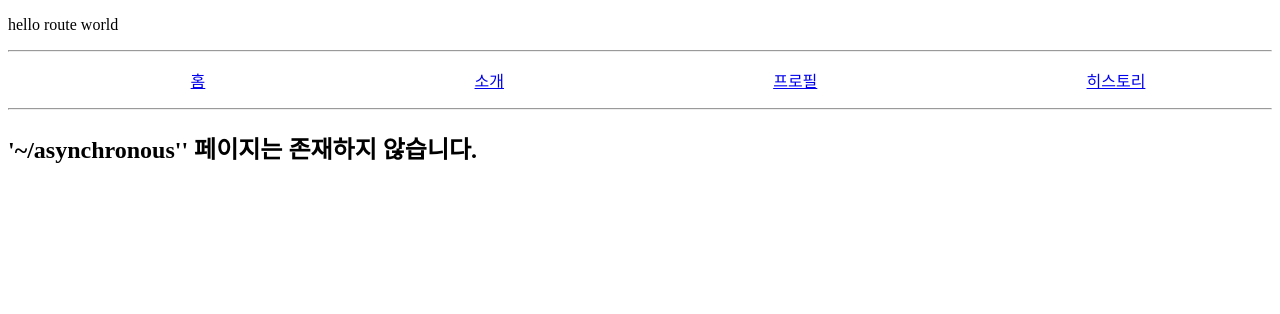
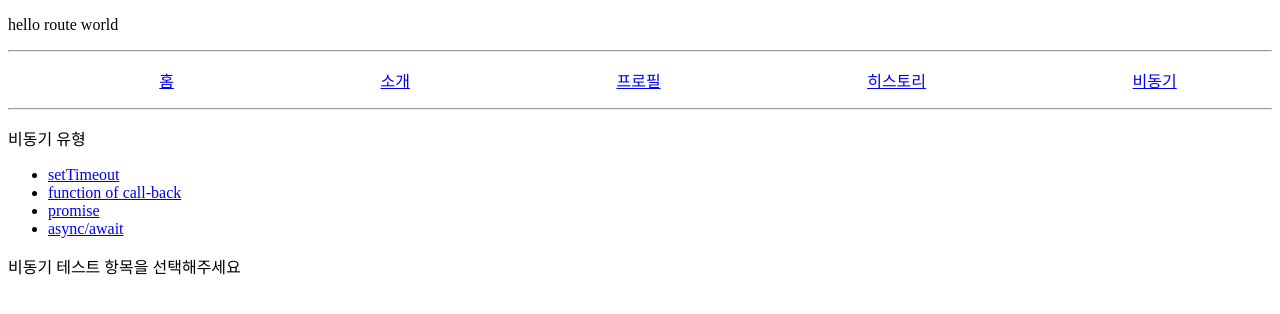
Before and after one commit to normalstory/route-react, a React (Create React App) app: page /asynchronous in a window 1280 px wide. Shown: the top 314 px of the page. Built offline with nearby package versions, Linux system fonts and the light colour scheme.

Commit message:
비동기관련 페이지 세팅

```diff
--- a/src/App.js
+++ b/src/App.js
@@ -5,6 +5,7 @@ import Home from "./components/Home";
 import "./style/nav.scss";
 import Profiles from "./components/Profiles";
 import HistorySample from "./components/HistorySample";
+import Asynchronous from "./components/Asynchronous";
 
 const App = () => {
   return (
@@ -19,10 +20,13 @@ const App = () => {
           <Link to="/about">소개</Link>
         </li>
         <li>
-          <Link to="./profiles">프로필</Link>
+          <Link to="/profiles">프로필</Link>
         </li>
         <li>
-          <Link to="./history">히스토리</Link>
+          <Link to="/history">히스토리</Link>
+        </li>
+        <li>
+          <Link to="/asynchronous">비동기</Link>
         </li>
       </ul>
       <hr />
@@ -32,6 +36,7 @@ const App = () => {
         {/* <Route path="/info" component={About}/>  react v5 이전 버전*/}
         <Route path="/profiles" component={Profiles} />
         <Route path="/history" component={HistorySample} />
+        <Route path="/asynchronous" component={Asynchronous} />
 
         <Route
           render={({ location }) => (
--- /dev/null
+++ b/src/components/AsyncAwait1.js
@@ -0,0 +1,17 @@
+import React from "react";
+
+const AsyncAwait1 = () => {
+  const result = 0;
+  const increase = (number, callback) => {
+    setTimeout(() => {
+      const result = number + 10;
+      callback && callback(result);
+    }, 1000);
+  };
+  increase(0, (result) => {
+    alert(result);
+  });
+  return <div>{result}</div>;
+};
+
+export default AsyncAwait1;
--- /dev/null
+++ b/src/components/AsyncCallback1.js
@@ -0,0 +1,11 @@
+import React from "react";
+
+const AsyncCallback1 = () => {
+  return (
+    <div>
+      <p>AsyncCallback1</p>
+    </div>
+  );
+};
+
+export default AsyncCallback1;
--- /dev/null
+++ b/src/components/AsyncPromise1.js
@@ -0,0 +1,11 @@
+import React from "react";
+
+const AsyncPromise1 = () => {
+  return (
+    <div>
+      <p>Promise1</p>
+    </div>
+  );
+};
+
+export default AsyncPromise1;
--- /dev/null
+++ b/src/components/AsyncSetTime1.js
@@ -0,0 +1,19 @@
+import React, { useState } from "react";
+
+const AsyncSetTime1 = () => {
+  const [statePage, setStatePage] = useState("대기 중...");
+  const printMe = () => {
+    alert("hello world~");
+    setStatePage("접속 완료!");
+  };
+
+  setTimeout(statePage === "대기 중..." && printMe, 3000);
+  return (
+    <div>
+      <p>hi</p>
+      <p>{statePage}</p>
+    </div>
+  );
+};
+
+export default AsyncSetTime1;
--- /dev/null
+++ b/src/components/Asynchronous.js
@@ -0,0 +1,41 @@
+import React, { Route, Link, useRouteMatch } from "react-router-dom";
+import AsyncSetTime1 from "./AsyncSetTime1";
+import AsyncCallback1 from "./AsyncCallback1";
+import AsyncPromise1 from "./AsyncPromise1";
+import AsyncAwait1 from "./AsyncAwait1";
+
+const Asynchronous = () => {
+  let { path, url } = useRouteMatch();
+  return (
+    <div>
+      <p>비동기 유형</p>
+      <ul>
+        <li>
+          <Link to={`${url}/setTimeout`}>setTimeout</Link>
+        </li>
+        <li>
+          <Link to={`${url}/call-back`}>function of call-back</Link>
+        </li>
+        <li>
+          <Link to={`${url}/promise01`}>promise</Link>
+        </li>
+        <li>
+          <Link to={`${url}/async-await1`}>async/await</Link>
+        </li>
+      </ul>
+
+      <Route
+        exact
+        path={path}
+        render={() => <div>비동기 테스트 항목을 선택해주세요</div>}
+      />
+
+      <Route path={`${path}/:setTimeout`} component={AsyncSetTime1} />
+      <Route path={`${path}/:call-back`} component={AsyncCallback1} />
+      <Route path={`${path}/:promise01`} component={AsyncPromise1} />
+      <Route path={`${path}/:async-await1`} component={AsyncAwait1} />
+    </div>
+  );
+};
+
+export default Asynchronous;
```
